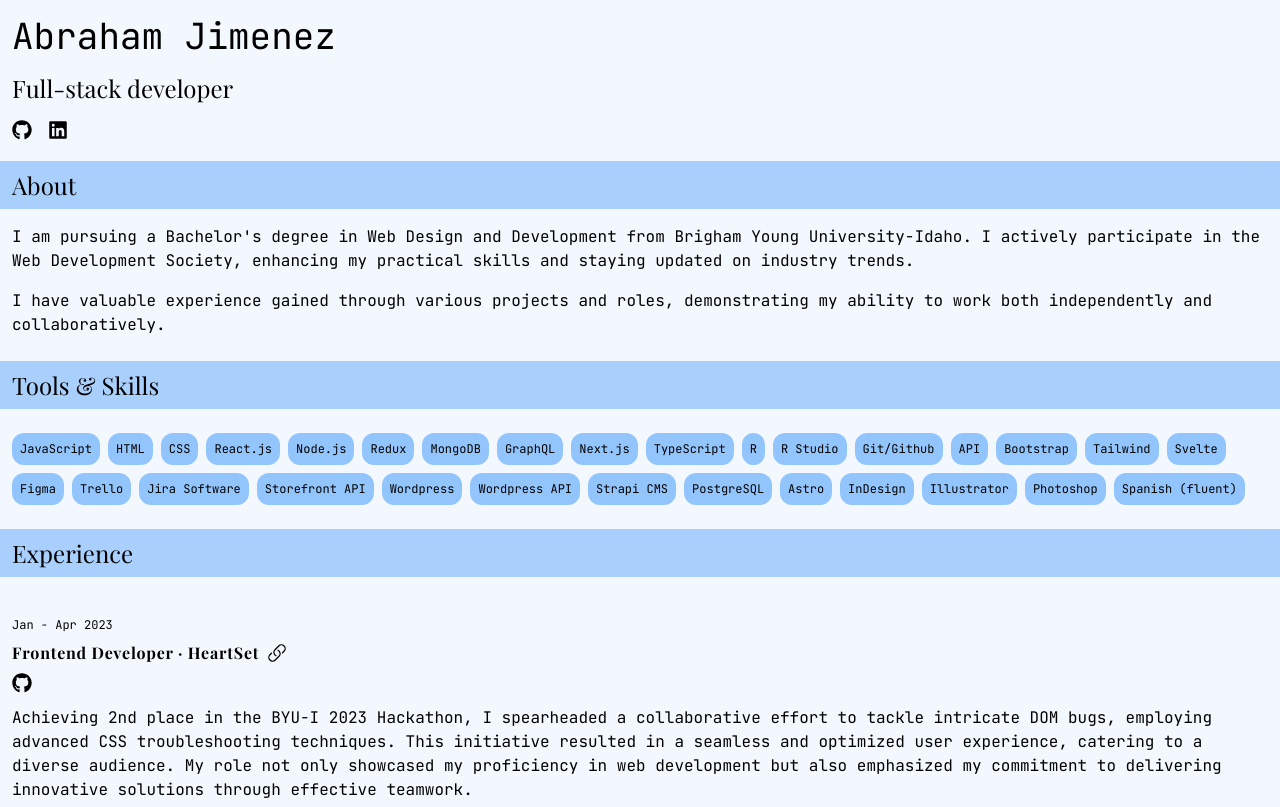
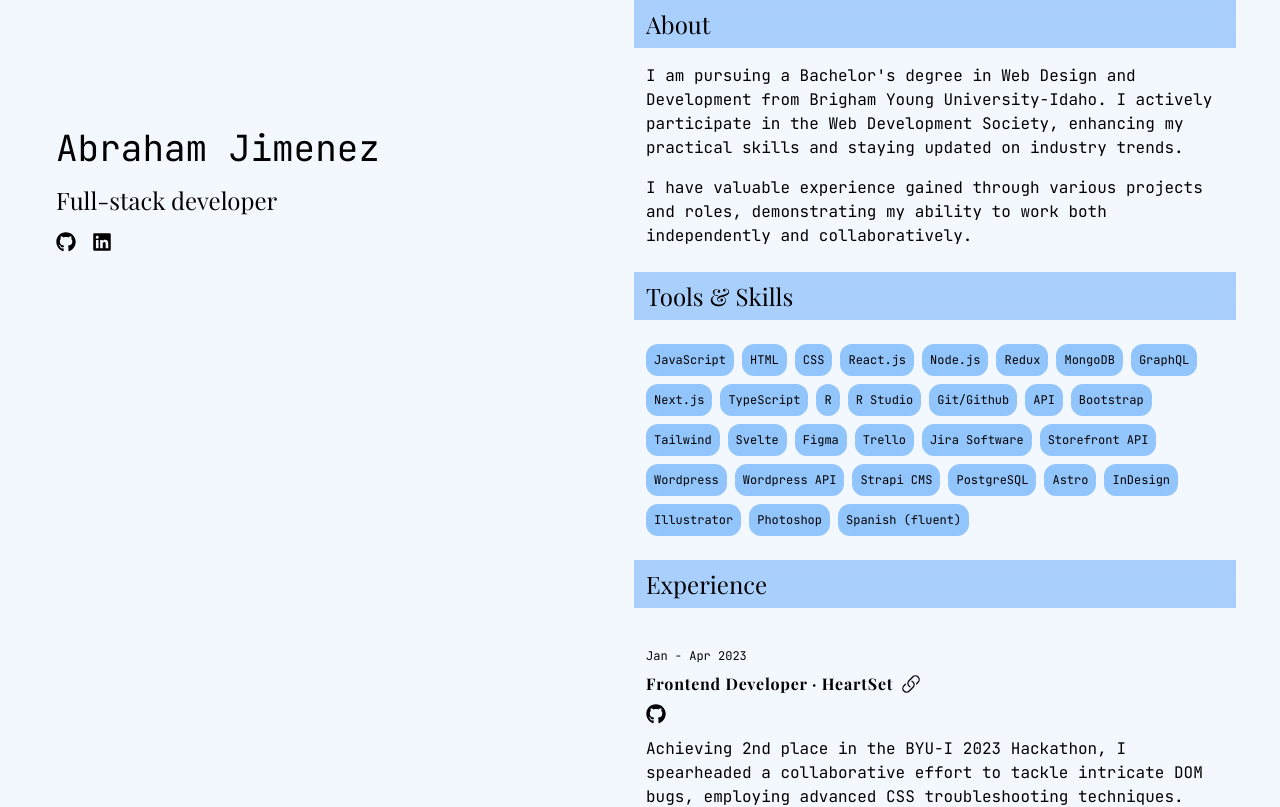
Before and after one commit to abrahamjimenez/abrahamjimenezportfolio, a Next.js app: page / in a window 1280 px wide. Shown: the top 807 px of the page. Built offline with nearby package versions, Linux system fonts and the light colour scheme; a web font is replaced by a local one.

Commit message:
Made responsive for tablets & laptops

```diff
--- a/app/layout.tsx
+++ b/app/layout.tsx
@@ -28,11 +28,12 @@
       lang="en"
       className={`${playfairDisplay.variable} ${jetBrainsMono.variable} ${inter.variable}`}
     >
-      <body className="px-3 py-4 font-mono bg-blue-50/75 selection:text-white selection:bg-blue-700/75">
-        <header>
+      <body className="max-w-screen-xl px-3 py-4 font-mono bg-blue-50/75 selection:text-white selection:bg-blue-700/75
+      lg:flex mx-auto lg:gap-3 lg:justify-center lg:p-14 lg:py-0">
+        <header className={"lg:w-1/2 lg:sticky lg:top-0 lg:max-h-screen lg:py-32"}>
           <Header />
         </header>
-        <main>{children}</main>
+        <main className={"lg:w-1/2"}>{children}</main>
       </body>
     </html>
   );
```
